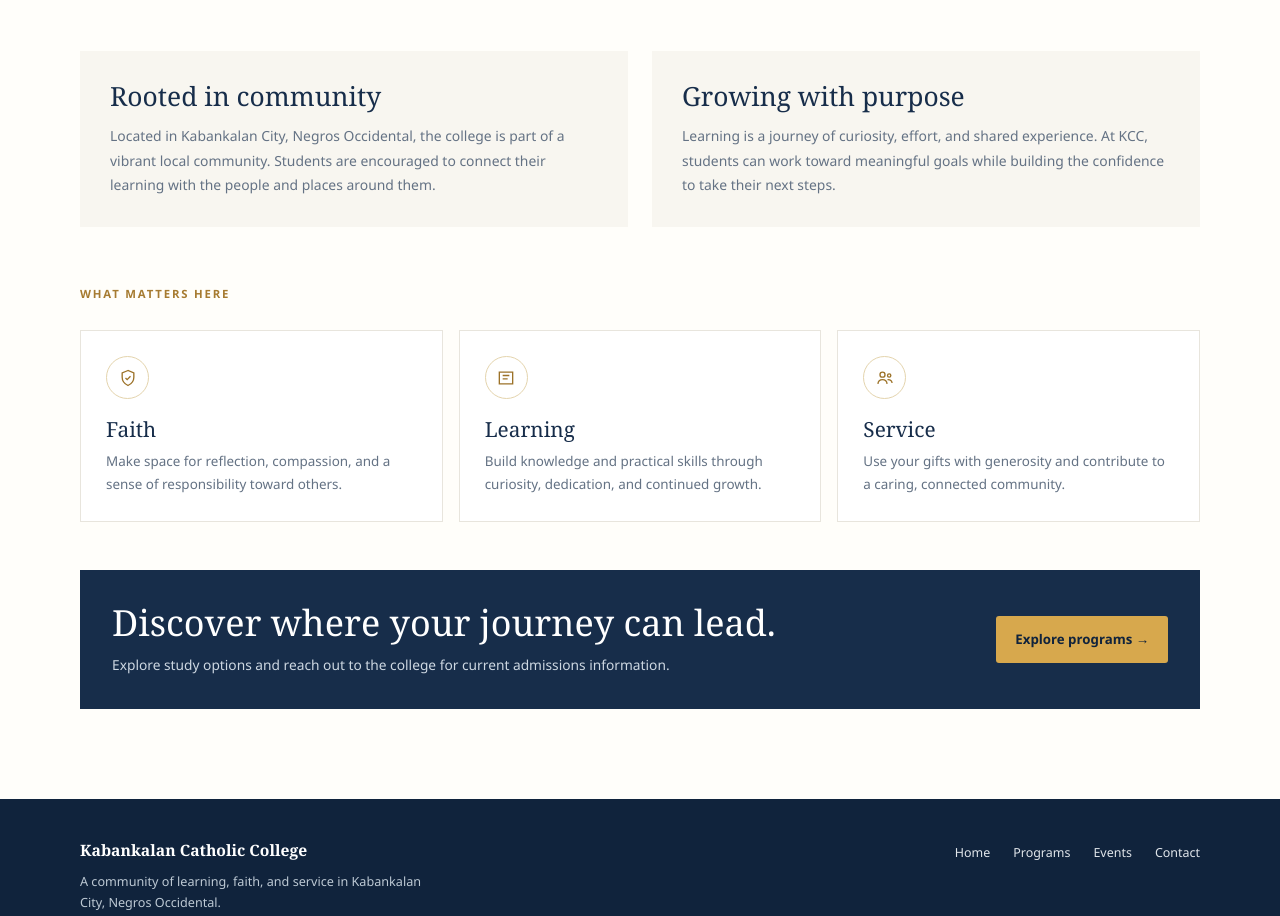
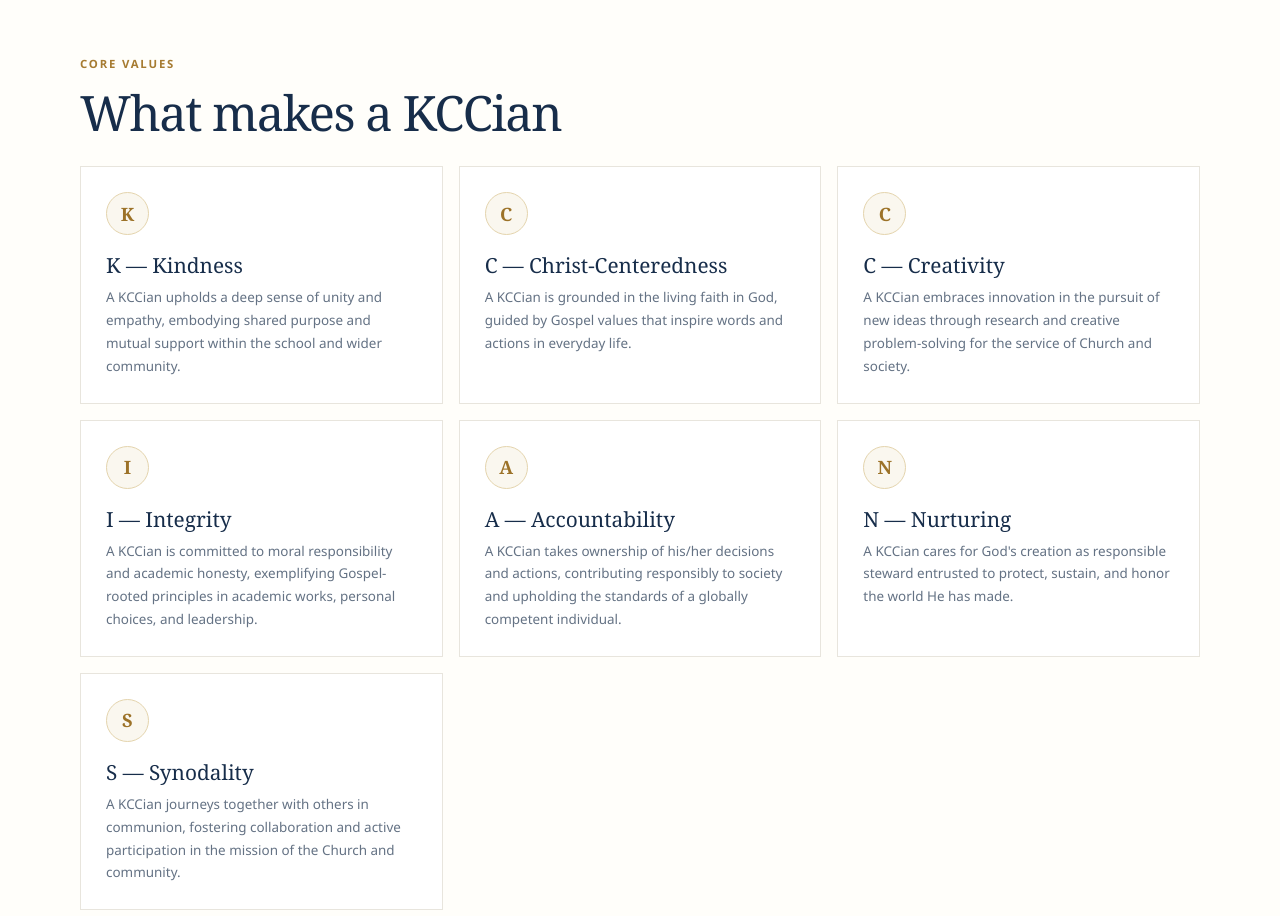
Before and after one commit to jrgabales2006-dot/Gabales-project-2, a plain HTML site: page about.html in a window 1280 px wide. Shown: the part 1188-2104 px from the top of the page. Drawn offline with Linux system fonts and the light colour scheme.

Commit message:
adding core values

```diff
--- a/about.html
+++ b/about.html
@@ -28,6 +28,18 @@
           <article class="soft-panel"><h2>Mission</h2><p>KCC commits to provide quality and inclusive Catholic education, rooted in the Gospel and driven by innovative research and meaningful community engagements, empowering its members to become effective agents of societal transformation.</p></article>
         </div>
       </div>
+      <div class="section-block">
+        <span class="section-label">Core Values</span><h2 class="section-title">What makes a KCCian</h2>
+        <div class="card-grid">
+          <article class="info-card"><span class="card-icon value-letter">K</span><h3>K — Kindness</h3><p>A KCCian upholds a deep sense of unity and empathy, embodying shared purpose and mutual support within the school and wider community.</p></article>
+          <article class="info-card"><span class="card-icon value-letter">C</span><h3>C — Christ-Centeredness</h3><p>A KCCian is grounded in the living faith in God, guided by Gospel values that inspire words and actions in everyday life.</p></article>
+          <article class="info-card"><span class="card-icon value-letter">C</span><h3>C — Creativity</h3><p>A KCCian embraces innovation in the pursuit of new ideas through research and creative problem-solving for the service of Church and society.</p></article>
+          <article class="info-card"><span class="card-icon value-letter">I</span><h3>I — Integrity</h3><p>A KCCian is committed to moral responsibility and academic honesty, exemplifying Gospel-rooted principles in academic works, personal choices, and leadership.</p></article>
+          <article class="info-card"><span class="card-icon value-letter">A</span><h3>A — Accountability</h3><p>A KCCian takes ownership of his/her decisions and actions, contributing responsibly to society and upholding the standards of a globally competent individual.</p></article>
+          <article class="info-card"><span class="card-icon value-letter">N</span><h3>N — Nurturing</h3><p>A KCCian cares for God's creation as responsible steward entrusted to protect, sustain, and honor the world He has made.</p></article>
+          <article class="info-card"><span class="card-icon value-letter">S</span><h3>S — Synodality</h3><p>A KCCian journeys together with others in communion, fostering collaboration and active participation in the mission of the Church and community.</p></article>
+        </div>
+      </div>
       <div class="content-grid section-block">
         <article class="soft-panel"><h2>Rooted in community</h2><p>Located in Kabankalan City, Negros Occidental, the college is part of a vibrant local community. Students are encouraged to connect their learning with the people and places around them.</p></article>
         <article class="soft-panel"><h2>Growing with purpose</h2><p>Learning is a journey of curiosity, effort, and shared experience. At KCC, students can work toward meaningful goals while building the confidence to take their next steps.</p></article>
--- a/assets/site.css
+++ b/assets/site.css
@@ -58,6 +58,7 @@ a { color: inherit; text-decoration: none; }
 .info-card { padding: 25px; border: 1px solid var(--line); background: white; }
 .card-icon { display: grid; width: 43px; height: 43px; place-items: center; border: 1px solid #e4d4ad; border-radius: 50%; color: #9c7228; }
 .card-icon svg { width: 20px; height: 20px; }
+.value-letter { font: 700 1.15rem/1 var(--serif); background: #faf7ef; }
 .info-card h3 { margin: 18px 0 8px; color: var(--navy); font: 400 1.3rem/1.2 var(--serif); }
 .info-card p { margin: 0; color: var(--muted); font-size: .84rem; line-height: 1.7; }
 .content-grid { display: grid; grid-template-columns: 1fr 1fr; gap: 24px; align-items: start; }
```
